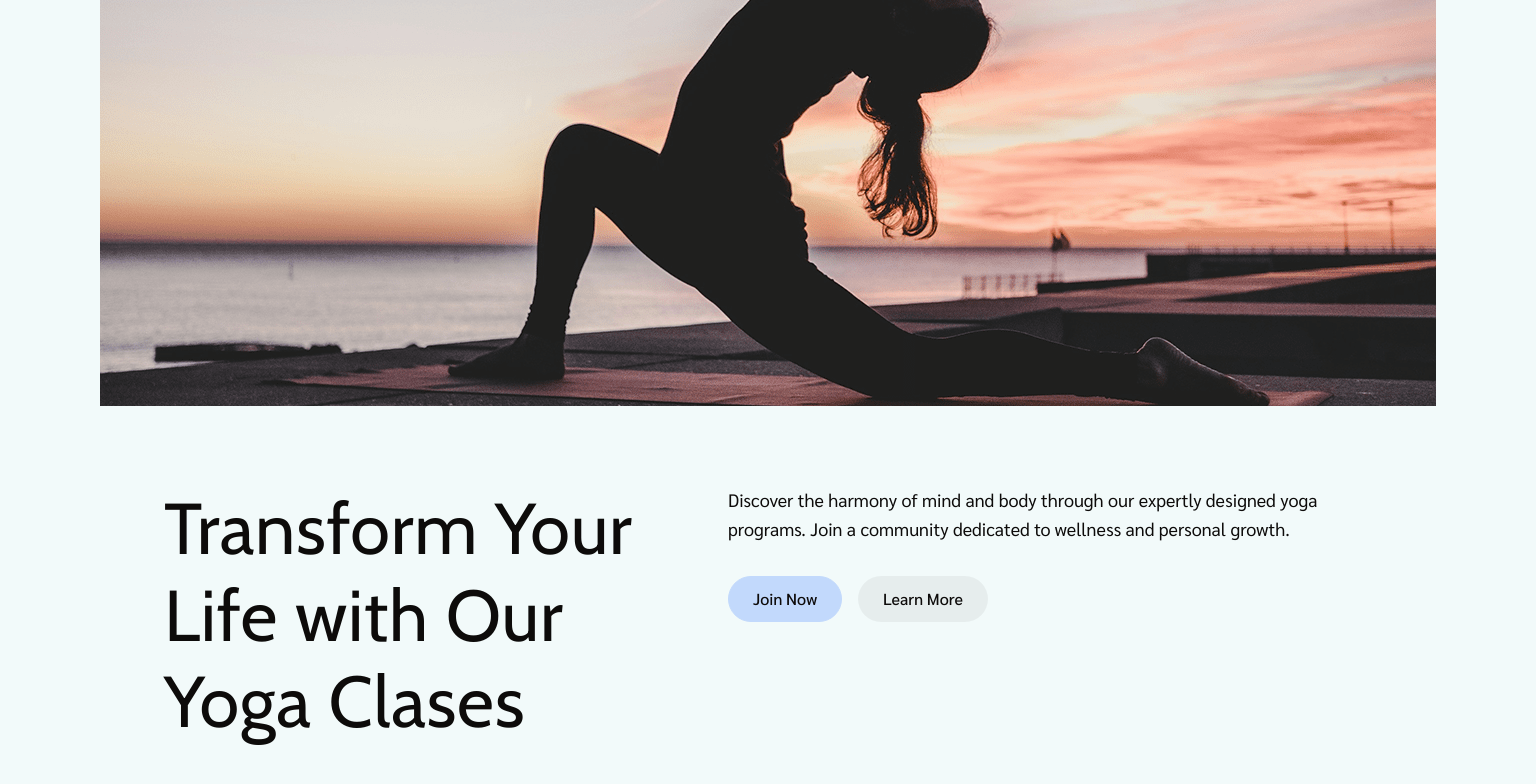
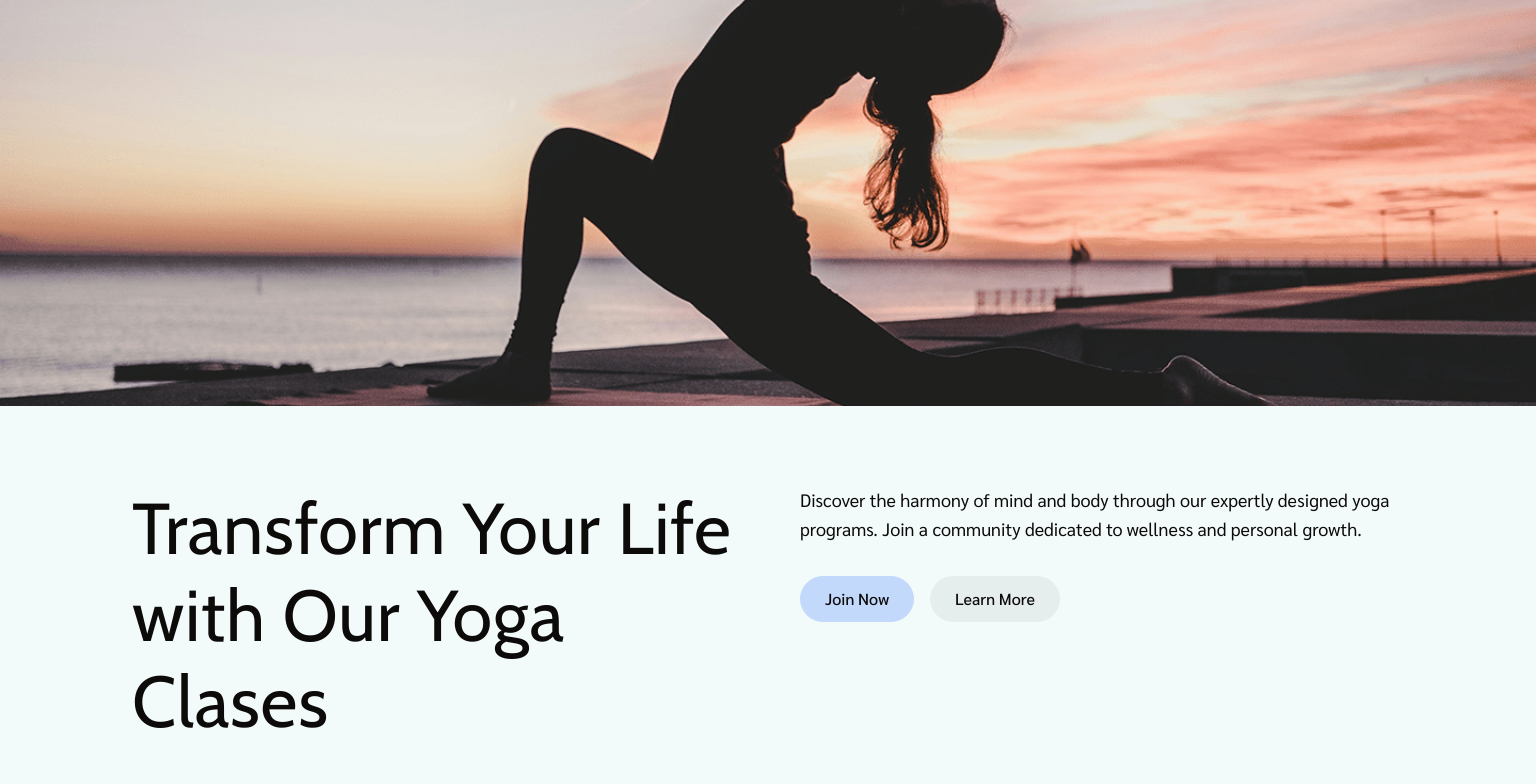
Before and after one commit to Dmytro-Liashenko/project-group-05, a website built with Vite: page src/index.html in a window 1536 px wide. Shown: the part 388-1172 px from the top of the page. Built offline with nearby package versions, Linux system fonts and the light colour scheme.

Commit message:
fixed hero-section styles

```diff
--- a/src/css/hero.css
+++ b/src/css/hero.css
@@ -3,14 +3,11 @@
   background-color: #f2fafa;
   width: 100%;
 }
-.container {
-  padding: 0;
-}
 
 .hero-background {
   width: 100%;
   min-height: 301px;
-  background-image: url('../img/mobile-png/placeholder-hero-mb-min.png');
+  background-image: url('/img/mobile-png/placeholder-hero-mb-min.png');
   background-size: cover;
   background-position: center;
   background-repeat: no-repeat;
@@ -18,14 +15,14 @@
 
 @media screen and (min-resolution: 192dpi) {
   .hero-background {
-    background-image: url('../img/mobile-png/placeholder-hero-mb@2x-min.png');
+    background-image: url('/img/mobile-png/placeholder-hero-mb@2x-min.png');
   }
 }
 
 .hero-content {
   display: flex;
   flex-wrap: wrap;
-  padding: 48px 16px;
+  padding: 48px 0;
 
   text-align: start;
 }
@@ -39,6 +36,12 @@
   color: #0d0b0a;
 
   margin-bottom: 20px;
+}
+
+.hero-block {
+  display: flex;
+  flex-direction: column;
+  width: 100%;
 }
 
 .hero-text {
@@ -59,7 +62,6 @@
   align-items: center;
   justify-content: center;
   flex-direction: row;
-  gap: 8px;
 
   border: 1px solid #c2d9fc;
   border-radius: 100px;
@@ -83,30 +85,29 @@
 @media screen and (min-width: 768px) {
   .hero-background {
     min-height: 359px;
-    background-image: url('../img/tablet-png/placeholder-hero-tb-min.png');
+    background-image: url('/img/tablet-png/placeholder-hero-tb-min.png');
   }
 
-  @media screen and (min-resolution: 192dpi) {
-    .hero-background {
-      background-image: url('../img/tablet-png/placeholder-hero-tb@2x-min.png');
-    }
+  .container {
+    padding: 0 32px;
   }
   .hero-content {
-    padding: 24px 32px;
-    gap: 24px;
+    padding: 24px 0;
   }
 
   .hero-title {
     max-width: 423px;
-
     margin-bottom: 8px;
   }
 
-  .hero-container {
-    display: flex;
-    flex-direction: column;
+  .hero-block {
+    width: 641px;
     gap: 32px;
-    width: 641px;
+  }
+
+  .hero-text {
+    margin-bottom: 0;
+    font-size: 18px;
   }
 
   .hero-list {
@@ -117,28 +118,29 @@
 
   .hero-pricing-link,
   .hero-gallery-link {
-    max-width: 144.5px;
+    min-width: 144.5px;
+  }
+}
+
+@media screen and (min-width: 768px) and (min-resolution: 192dpi) {
+  .hero-background {
+    background-image: url('/img/tablet-png/placeholder-hero-tb@2x-min.png');
   }
 }
 
 @media screen and (min-width: 1336px) {
   .hero-background {
     min-height: 684px;
-    background-image: url('../img/desktop-png/placeholder-hero-min.png');
+    background-image: url('/img/desktop-png/placeholder-hero-min.png');
   }
 
-  @media screen and (min-resolution: 192dpi) {
-    .hero-background {
-      background-image: url('../img/desktop-png/placeholder-hero@2x-min.png');
-    }
-  }
   .hero-content {
-    padding: 80px 67px 80px 64px;
+    padding: 80px 0;
     flex-wrap: nowrap;
 
-    text-align: start;
+    justify-content: center;
 
-    justify-content: center;
+    gap: 24px;
   }
 
   .hero-title {
@@ -147,11 +149,8 @@
     margin: 0;
   }
 
-  .hero-container {
-    display: flex;
+  .hero-block {
     flex-wrap: wrap;
-    /* gap: 32px; */
-    /* width: 641px; */
   }
 
   .hero-text {
@@ -160,9 +159,7 @@
     font-weight: 400;
     font-size: 18px;
 
-    width: 641px;
-
-    gap: 32px;
+    width: 100%;
   }
 
   .hero-pricing-link,
@@ -170,24 +167,10 @@
     min-width: 113px;
   }
 }
-/* #endregion hero-section */
 
-/* Styles for Mobile devices
-.container {
-  width: 100%;
-  max-width: 375px;
-  margin: 0 auto;
-  padding: 0 16px;
-}
-Styles for Tablet devices
-@media screen and (min-width: 768px) {
-  .container {
-    max-width: 768px;
+@media screen and (min-width: 1336px) and (min-resolution: 192dpi) {
+  .hero-background {
+    background-image: url('/img/desktop-png/placeholder-hero@2x-min.png');
   }
 }
-Styles for Desktop devices
-@media screen and (min-width: 1336px) {
-  .container {
-    max-width: 1336px;
-  }
-} */
+/* #endregion hero-section */
--- a/src/partials/hero.html
+++ b/src/partials/hero.html
@@ -1,9 +1,9 @@
 <section class="hero-section">
+  <div class="hero-background"></div>
   <div class="container">
-    <div class="hero-background"></div>
     <div class="hero-content">
       <h1 class="hero-title">Transform Your Life with Our Yoga Clases</h1>
-      <div class="hero-container">
+      <div class="hero-block">
         <p class="hero-text">
           Discover the harmony of mind and body through our expertly designed
           yoga programs. Join a community dedicated to wellness and personal
```
